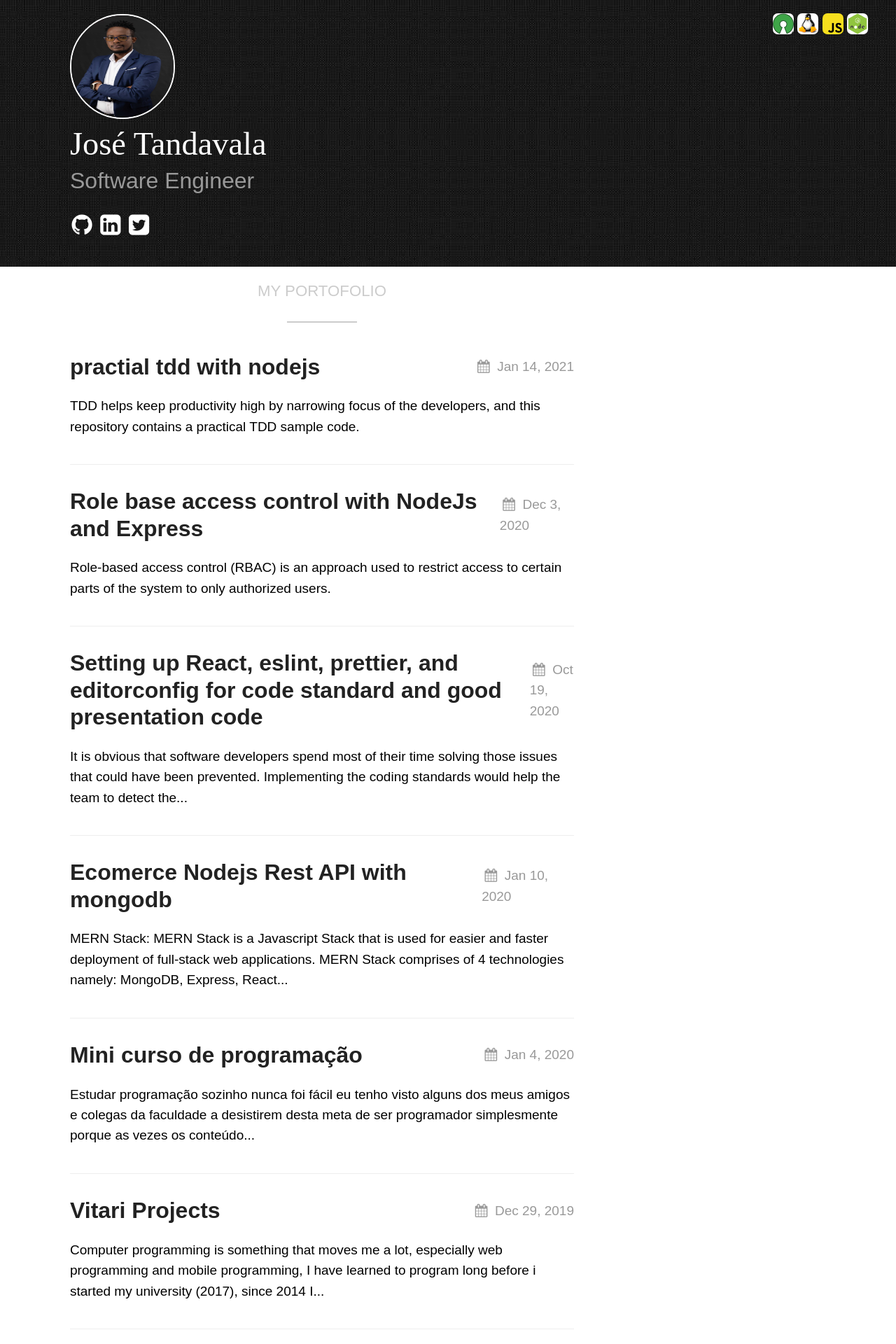
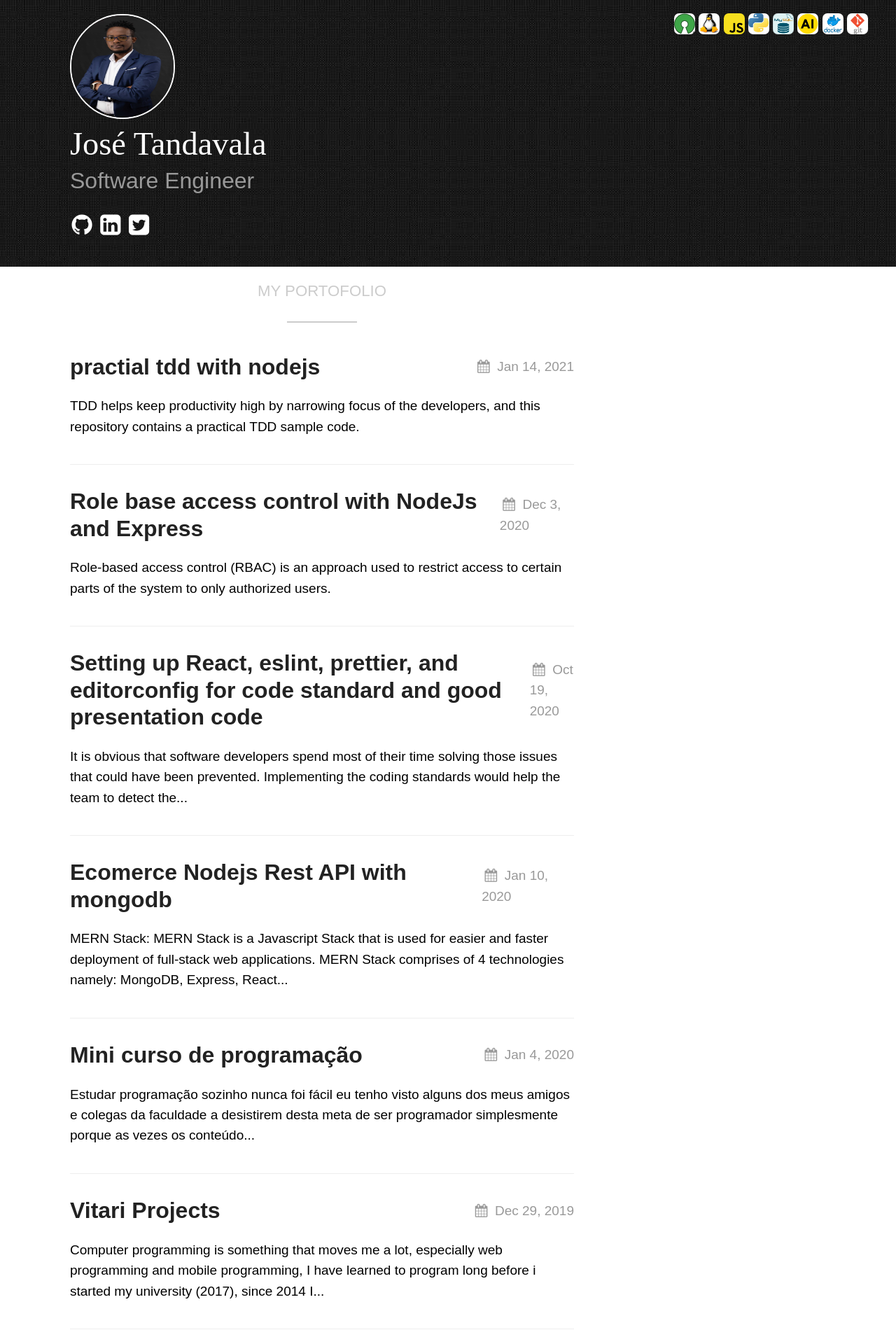
Before and after one commit to tandavala/tandavala.github.io, a Jekyll site: the page built from index.markdown, in a window 1280 px wide. Shown: the top 1920 px of the page at 70% size. Built offline with Jekyll 4.4.1, drawn with Linux system fonts in a browser that asks for light colours.

Commit message:
:sparkles: (tool) add more tools

```diff
--- a/_includes/page_header.html
+++ b/_includes/page_header.html
@@ -4,7 +4,11 @@
       <li><img src="/assets/images/opensource.png" /></li>
       <li><img src="/assets/images/linux.jpeg" /></li>
       <li><img src="/assets/images/js.png" /></li>
-      <li><img src="/assets/images/node.png" /></li>
+      <li><img src="/assets/images/python.jpeg" /></li>
+      <li><img src="/assets/images/mysql.png" /></li>
+      <li><img src="/assets/images/ai.png" /></li>
+      <li><img src="/assets/images/docker.png" /></li>
+      <li><img src="/assets/images/git.png" /></li>
     </ul>
   </div>
   <img class="profile" src="/assets/images/profile.jpg" alt="" />
```
Also changed, not shown: assets/images/ai.png (added), assets/images/docker.png (added), assets/images/git.png (added), assets/images/machine_learing.png (added), assets/images/mysql.png (added), assets/images/python.jpeg (added), 2 other files.
